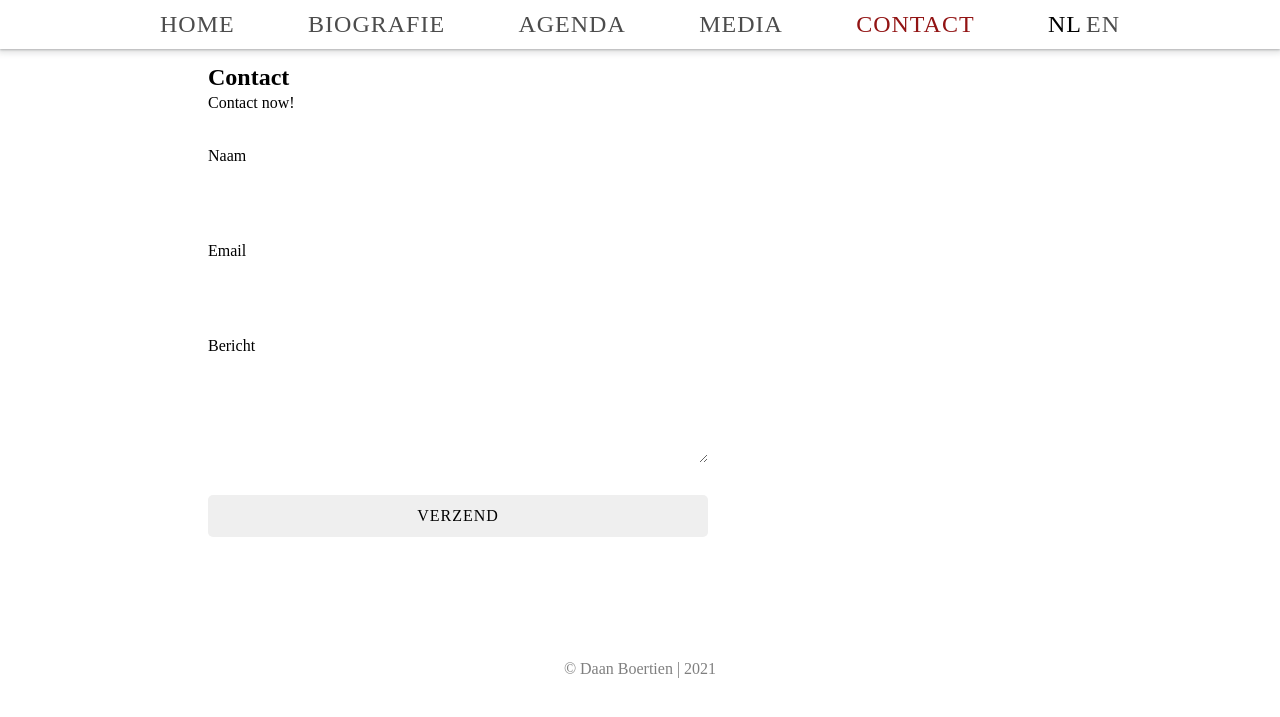
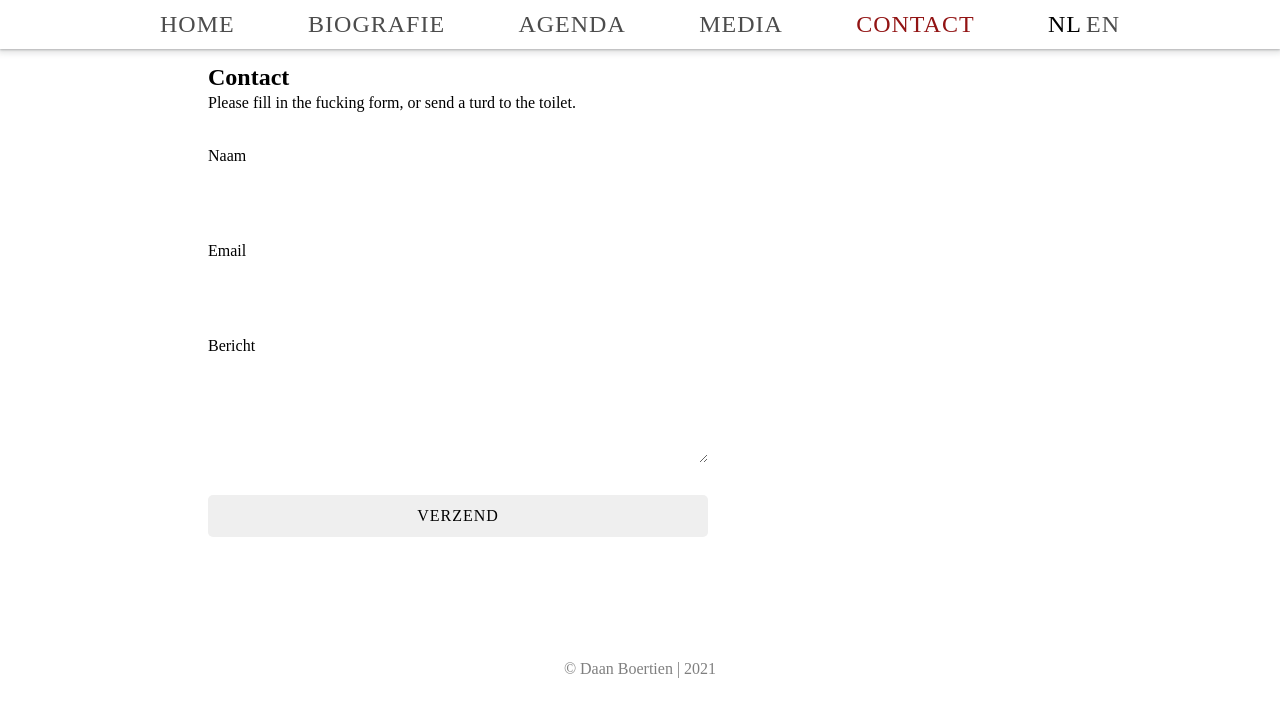
Before and after one commit to DaanBoertien/Marc-Pantus, a Jekyll site: the page built from contact.html, in a window 1280 px wide. Shown: the top 717 px of the page. Built offline with Jekyll 4.4.1, drawn with Linux system fonts in a browser that asks for light colours; nearby versions of some CDN libraries; a script that is not in the unit is left out.

Commit message:
Update Teksten “contact”

```diff
--- a/_data/contact.yml
+++ b/_data/contact.yml
@@ -1,2 +1,2 @@
-content: "Neem contact op."
-content-en: "Contact now!"
+content: Vul het focking formulier in, of stuur een drol in de wc.
+content-en: Please fill in the fucking form, or send a turd to the toilet.
```
